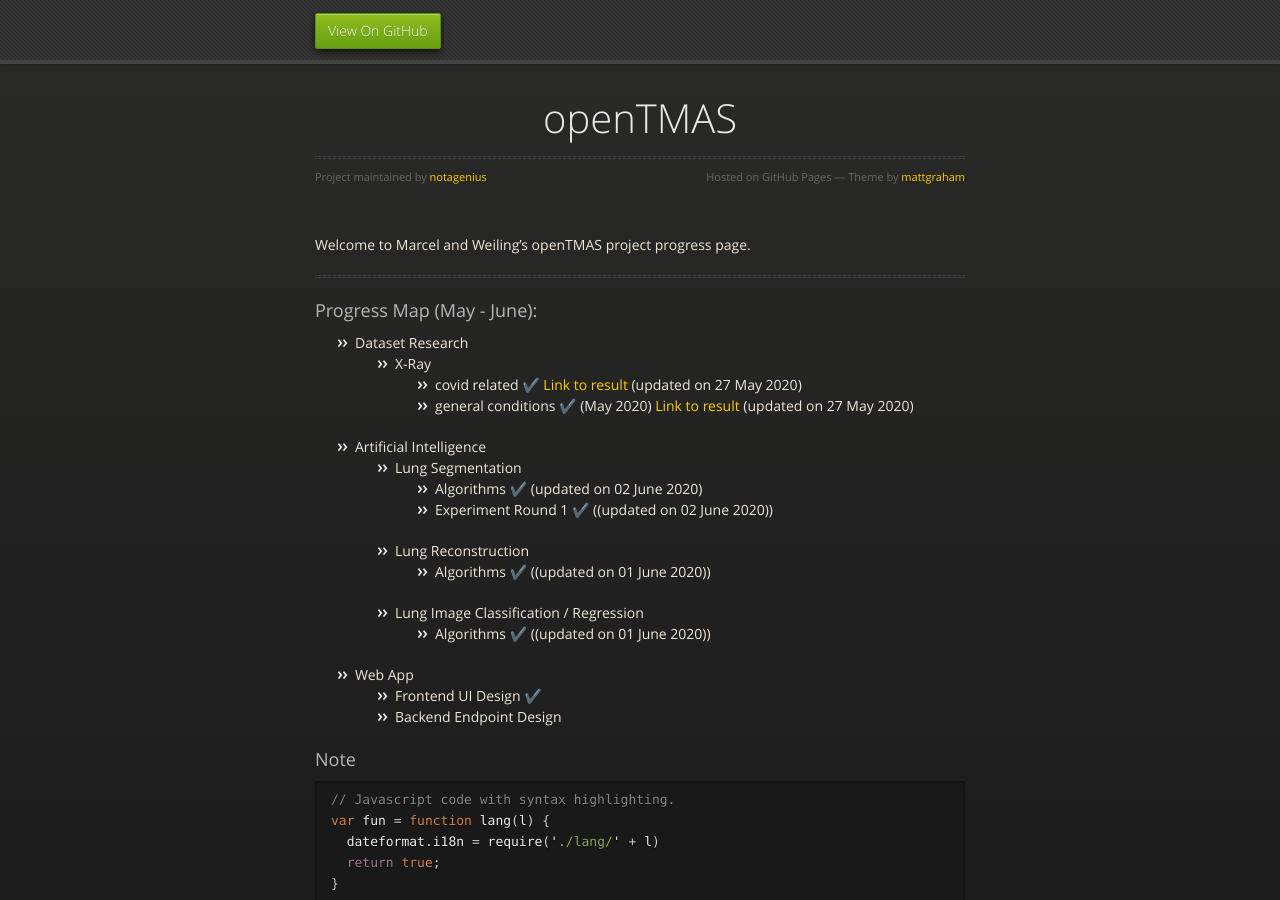
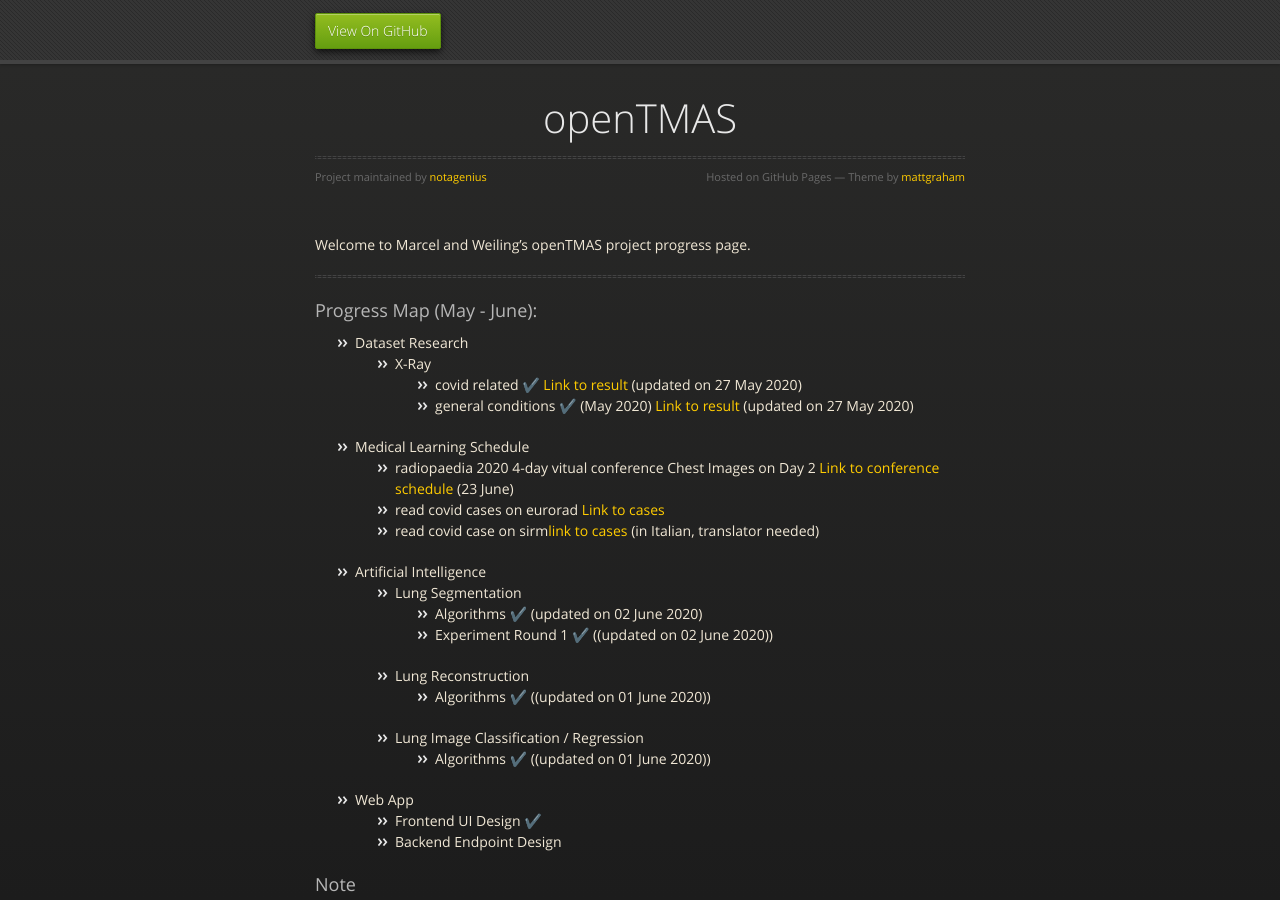
Before and after one commit to notagenius/openTMAS, a Jekyll site: the page built from docs/index.md, in a window 1280 px wide and 900 px high. Built offline with Jekyll 4.4.1, drawn with Linux system fonts in a browser that asks for light colours; the repository's description, which GitHub fills in, is left out.

```diff
--- a/docs/index.md
+++ b/docs/index.md
@@ -12,6 +12,10 @@
   - X-Ray
     - covid related ✔️ [Link to result](./dataset-covid.html) (updated on 27 May 2020)
     - general conditions ✔️ (May 2020) [Link to result](./dataset-general.html) (updated on 27 May 2020)
+- Medical Learning Schedule
+  - radiopaedia 2020 4-day vitual conference  Chest Images on Day 2 [Link to conference schedule](https://radiopaedia.org/courses/radiopaedia-2020-virtual-conference#day2) (23 June)
+  - read covid cases on eurorad [Link to cases](https://www.eurorad.org/advanced-search?search=COVID)
+  - read covid case on sirm[link to cases](https://www.sirm.org/2020/05/31/covid-19-caso-115/) (in Italian, translator needed)
 - Artificial Intelligence
   - Lung Segmentation
     - Algorithms ✔️ (updated on 02 June 2020)
```
